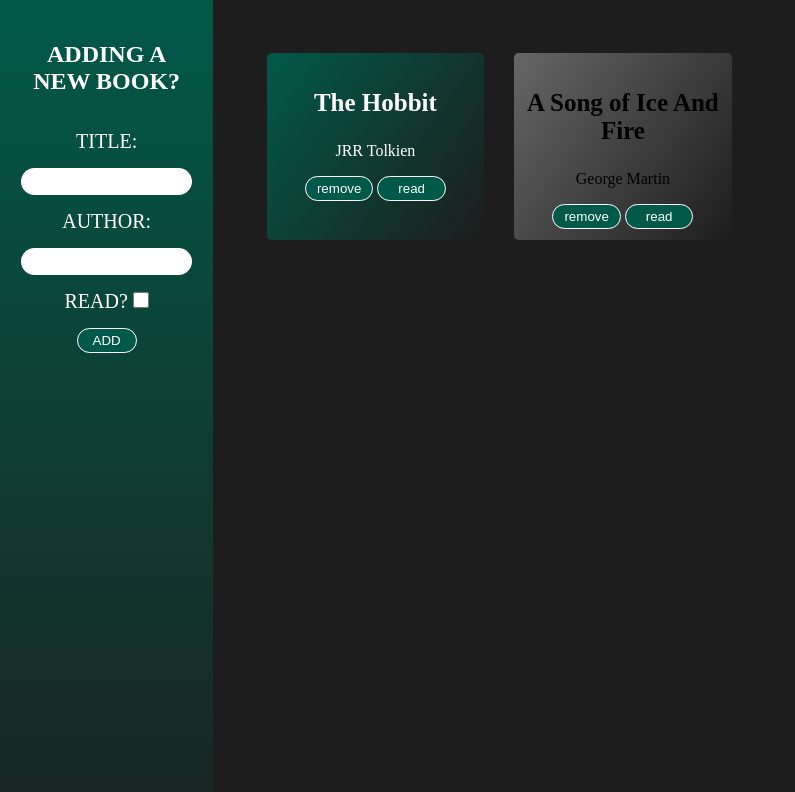
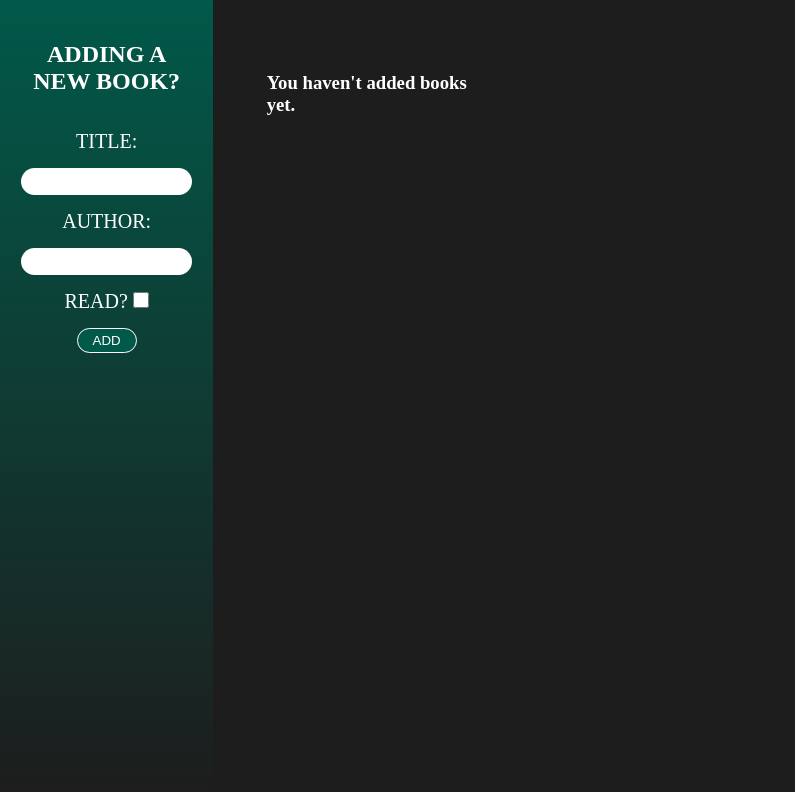
Before and after one commit to ramon-b-oliveira/odin-library, a plain HTML site: page index.html in a window 1280 px wide. Shown: the whole page, without its empty margins (0-795 px from the left). Drawn offline with Linux system fonts and the light colour scheme.

Commit message:
add no books message

```diff
--- a/index.html
+++ b/index.html
@@ -25,19 +25,7 @@
         <button type="submit" class="button add">ADD</button>
     </form>
     <div class="library">
-        <div class="book read">
-            <h3>The Hobbit</h3>
-            <p>JRR Tolkien</p>
-            <button class="button remove">remove</button>
-            <button class="button toggle">read</button>
-        </div>
-
-        <div class="book">
-            <h3>A Song of Ice And Fire</h3>
-            <p>George Martin</p>
-            <button class="button remove">remove</button>
-            <button class="button toggle">read</button>
-        </div>
+        <h3 class="nobooks">You haven't added books yet.</h3>
     </div>
 </body>
 
--- a/script.js
+++ b/script.js
@@ -47,7 +47,6 @@ function displayBooks(list) {
   });
 
   changeColor();
-
 }
 
 function changeColor() {
--- a/style.css
+++ b/style.css
@@ -87,3 +87,7 @@ input[type="checkbox"] {
     background-image: linear-gradient(125deg, #015949, #1d1d1d);
     color: white;
 }
+
+.nobooks {
+    color: white;
+}
```
